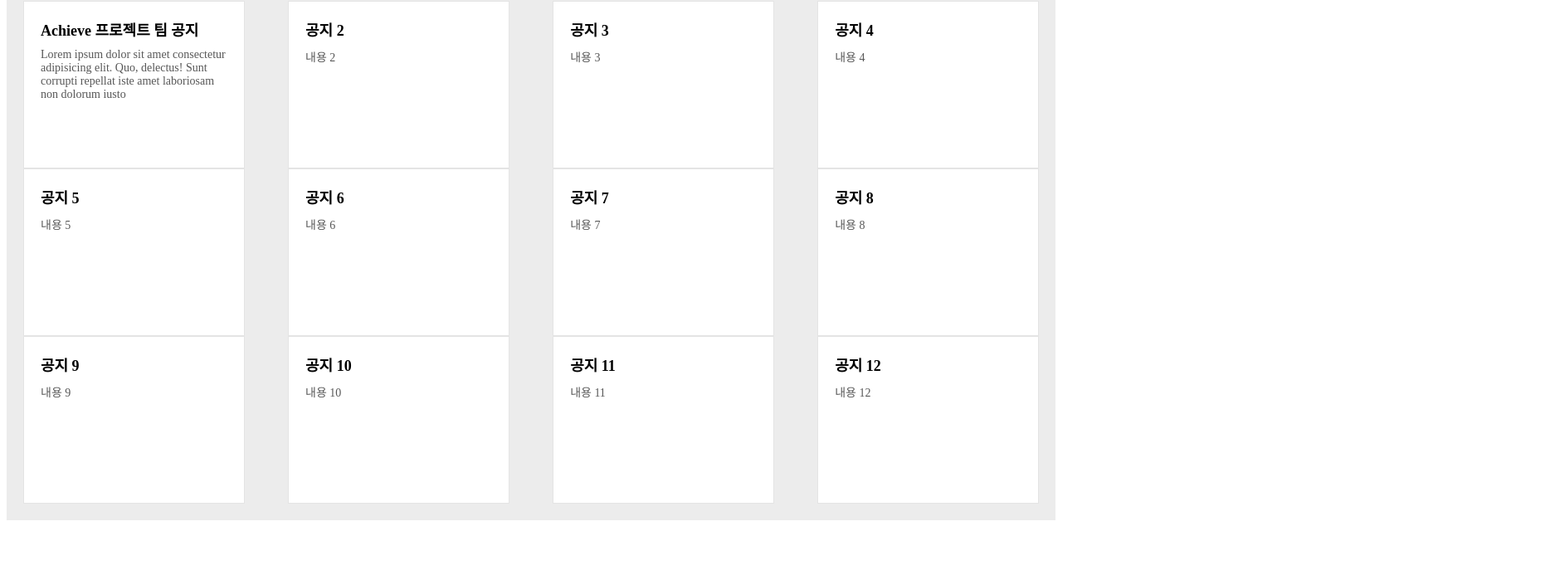
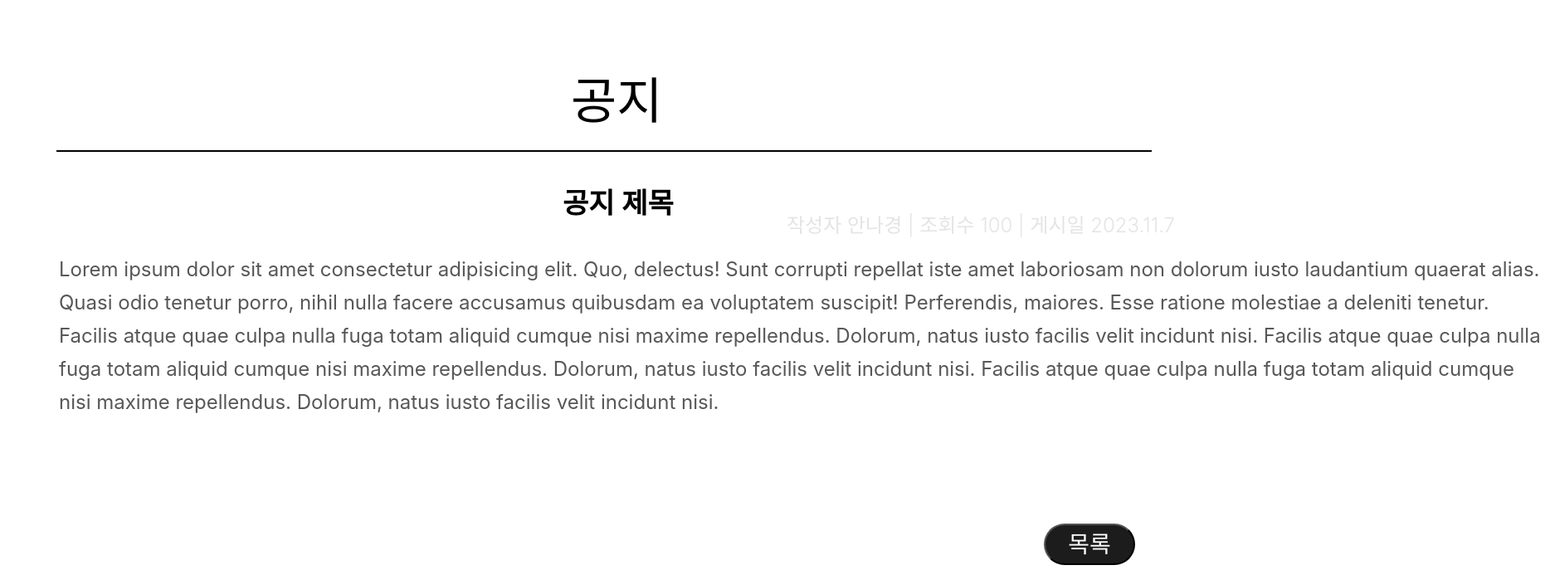
Before and after one commit to 2023-Team-Luna-Achieve/project, a React (Vite) app in the folder frontend/: page /Notice in a window 1280 px wide. Shown: the part 91-784 px from the top of the page at 83% size, 1868 px wide, since content can reach past the window. Built offline with nearby package versions, Linux system fonts and the light colour scheme.

Commit message:
Feat: 공지 페이지 퍼블리싱

```diff
--- a/frontend/src/pages/BannerSlider.tsx
+++ b/frontend/src/pages/BannerSlider.tsx
@@ -8,7 +8,7 @@ const BannerSlider: React.FC = () => {
   const settings = {
     centerMode: true,
     centerPadding: '60px',
-    dots: true,
+    dots: false,
     infinite: true,
     speed: 500,
     slidesToShow: 1,
@@ -80,7 +80,7 @@ const BannerSlider: React.FC = () => {
     width: 700px;
     height: 194px;
     left: 20px;
-    top: 540px;
+    top: 300px;
     background: #ffffff;
     box-shadow: 4px 4px 40px rgba(0, 0, 0, 0.15);
     border-radius: 40px;
@@ -111,7 +111,7 @@ const BannerSlider: React.FC = () => {
     width: 700px;
     height: 194px;
     left: 740px;
-    top: 540px;
+    top: 300px;
     background: #ffffff;
     box-shadow: 4px 4px 40px rgba(0, 0, 0, 0.15);
     border-radius: 40px;
--- a/frontend/src/pages/MainPage.tsx
+++ b/frontend/src/pages/MainPage.tsx
@@ -4,7 +4,7 @@ import BannerSlider from './BannerSlider';
 const MainPage: React.FC = () => {
   return (
     <div>
-      <h1>메인 페이지 퍼블리싱</h1>
+      <h1></h1>
       <BannerSlider />
     </div>
   );
--- a/frontend/src/pages/NoticePage.tsx
+++ b/frontend/src/pages/NoticePage.tsx
@@ -1,102 +1,121 @@
 import React from 'react';
 import styled from 'styled-components';
 
-const PageContainer = styled.div`
-  background-color: #ececec;
-  display: flex;
-  flex-wrap: wrap;
-  justify-content: space-between;
-  max-width: 100%;
-  margin: 0 auto;
-  padding: 20px;
+const PageWrapper = styled.div`
+  position: relative;
+  width: 100%;
+  height: 100%;
+  background: #ffffff;
 `;
 
-const Box = styled.div`
-  width: calc(20%);
-  height: 180px;
-  background-color: #ffffff;
-  border: 1px solid #e4e4e4;
-  display: flex;
-  flex-direction: column;
-  justify-content: flex-start;
-  align-items: flex-start;
-  padding: 10px;
+const NoticeText = styled.div`
+  position: absolute;
+  width: 210px;
+  height: 70px;
+  left: 680px;
+  top: 100px;
+  font-family: 'Inter';
+  font-style: normal;
+  font-weight: 200;
+  font-size: 60px;
+  line-height: 80px;
+  color: #000000;
 `;
 
-const Title = styled.div`
-  font-weight: bold;
-  color: #000000;
-  font-size: 18px;
-  margin-bottom: 10px;
-  text-align: left;
-  margin-top: 10px;
-  margin-left: 10px;
+const BlackLine = styled.div`
+  position: absolute;
+  width: 1320px;
+  height: 2px;
+  left: 60px;
+  top: 200px;
+  background: #000000;
 `;
 
-const Content = styled.div`
+const Title = styled.h1`
+  position: absolute;
+  width: 513px;
+  height: 42px;
+  left: 670px;
+  top: 220px;
+  font-family: 'Inter';
+  font-style: normal;
+  font-weight: 600;
+  font-size: 34px;
+  line-height: 41px;
+  color: #000000;
+`;
+
+const MetaInfoWrapper = styled.div`
+  position: absolute;
+  width: 697px;
+  height: 42px;
+  left: 940px;
+  top: 270px;
+  font-family: 'Inter';
+  font-style: normal;
+  font-weight: 300;
+  font-size: 24px;
+  line-height: 41px;
+  color: #e4e4e4;
+`;
+
+const Content = styled.p`
+  position: absolute;
+  width: 1797px;
+  height: 368px;
+  left: 63px;
+  top: 300px;
+  font-family: 'Inter';
+  font-style: normal;
+  font-weight: 400;
+  font-size: 24px;
+  line-height: 40px;
   color: #575757;
-  font-size: 14px;
-  text-align: left;
-  margin-left: 10px;
-  margin-right: 10px;
-  margin-bottom: 10px;
+`;
+
+const BackButton = styled.button`
+  position: absolute;
+  width: 110px;
+  height: 50px;
+  left: 1250px;
+  top: 650px;
+  background: #1c1c1c;
+  border-radius: 40px;
+  display: flex;
+  align-items: center;
+  justify-content: center;
+  cursor: pointer;
+`;
+
+const BackButtonText = styled.span`
+  font-family: 'Inter';
+  font-style: normal;
+  font-weight: 300;
+  font-size: 28px;
+  line-height: 34px;
+  color: #ffffff;
 `;
 
 const NoticePage: React.FC = () => {
   return (
-    <PageContainer>
-      <Box>
-        <Title>Achieve 프로젝트 팀 공지</Title>
-        <Content>
-          Lorem ipsum dolor sit amet consectetur adipisicing elit. Quo, delectus! Sunt corrupti repellat iste amet
-          laboriosam non dolorum iusto
-        </Content>
-      </Box>
-      <Box>
-        <Title>공지 2</Title>
-        <Content>내용 2</Content>
-      </Box>
-      <Box>
-        <Title>공지 3</Title>
-        <Content>내용 3</Content>
-      </Box>
-      <Box>
-        <Title>공지 4</Title>
-        <Content>내용 4</Content>
-      </Box>
-      <Box>
-        <Title>공지 5</Title>
-        <Content>내용 5</Content>
-      </Box>
-      <Box>
-        <Title>공지 6</Title>
-        <Content>내용 6</Content>
-      </Box>
-      <Box>
-        <Title>공지 7</Title>
-        <Content>내용 7</Content>
-      </Box>
-      <Box>
-        <Title>공지 8</Title>
-        <Content>내용 8</Content>
-      </Box>
-      <Box>
-        <Title>공지 9</Title>
-        <Content>내용 9</Content>
-      </Box>
-      <Box>
-        <Title>공지 10</Title>
-        <Content>내용 10</Content>
-      </Box>
-      <Box>
-        <Title>공지 11</Title>
-        <Content>내용 11</Content>
-      </Box>
-      <Box>
-        <Title>공지 12</Title>
-        <Content>내용 12</Content>
-      </Box>
-    </PageContainer>
+    <PageWrapper>
+      <NoticeText>공지</NoticeText>
+      <BlackLine />
+      <Title>공지 제목</Title>
+      <MetaInfoWrapper>작성자 안나경 | 조회수 100 | 게시일 2023.11.7</MetaInfoWrapper>
+      <Content>
+        Lorem ipsum dolor sit amet consectetur adipisicing elit. Quo, delectus! Sunt corrupti repellat iste amet
+        laboriosam non dolorum iusto laudantium quaerat alias. Quasi odio tenetur porro, nihil nulla facere accusamus
+        quibusdam ea voluptatem suscipit! Perferendis, maiores. Esse ratione molestiae a deleniti tenetur. Facilis atque
+        quae culpa nulla fuga totam aliquid cumque nisi maxime repellendus. Dolorum, natus iusto facilis velit incidunt
+        nisi. Facilis atque quae culpa nulla fuga totam aliquid cumque nisi maxime repellendus. Dolorum, natus iusto
+        facilis velit incidunt nisi. Facilis atque quae culpa nulla fuga totam aliquid cumque nisi maxime repellendus.
+        Dolorum, natus iusto facilis velit incidunt nisi.
+      </Content>
+      <BackButton>
+        <BackButtonText>목록</BackButtonText>
+      </BackButton>
+    </PageWrapper>
   );
 };
 
```
